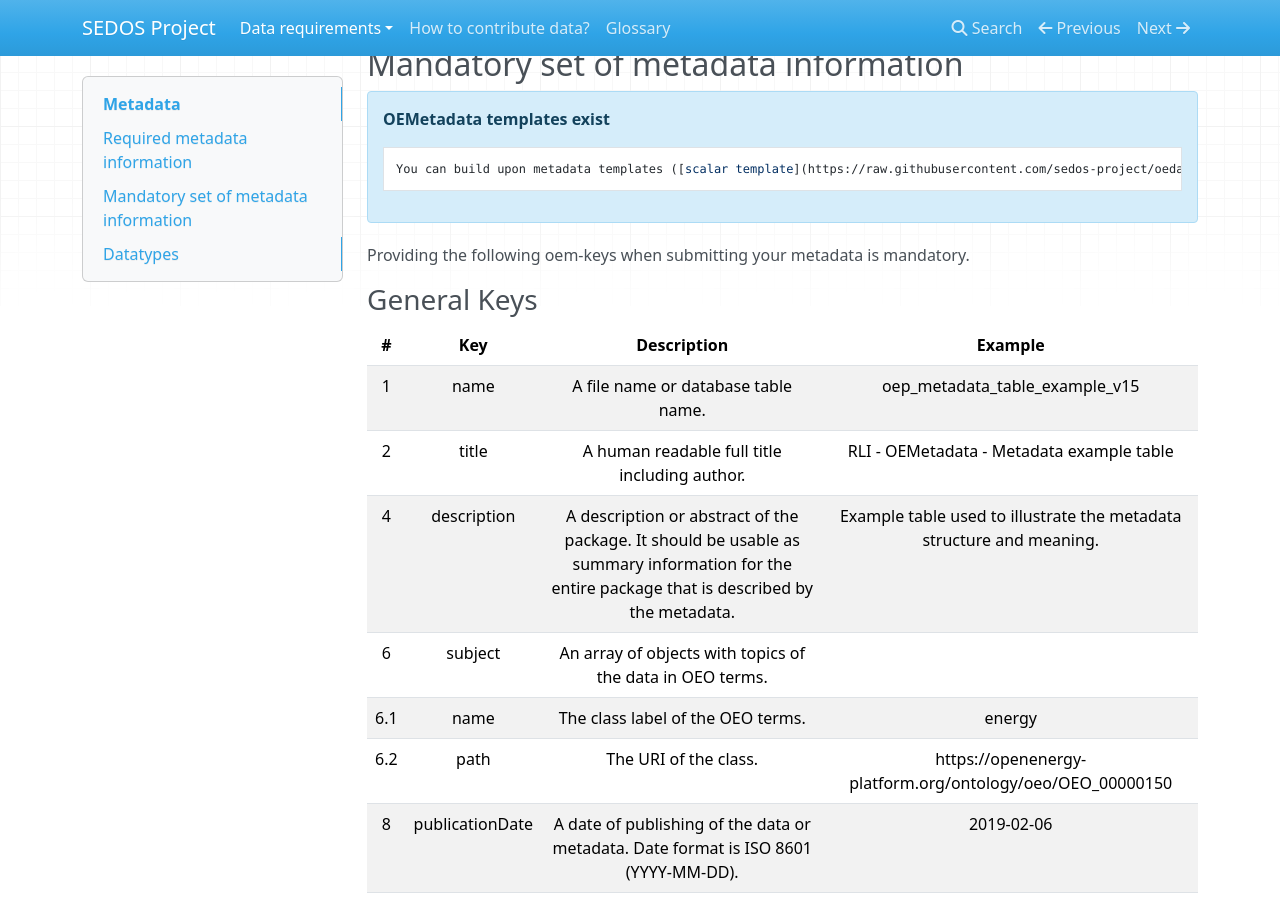
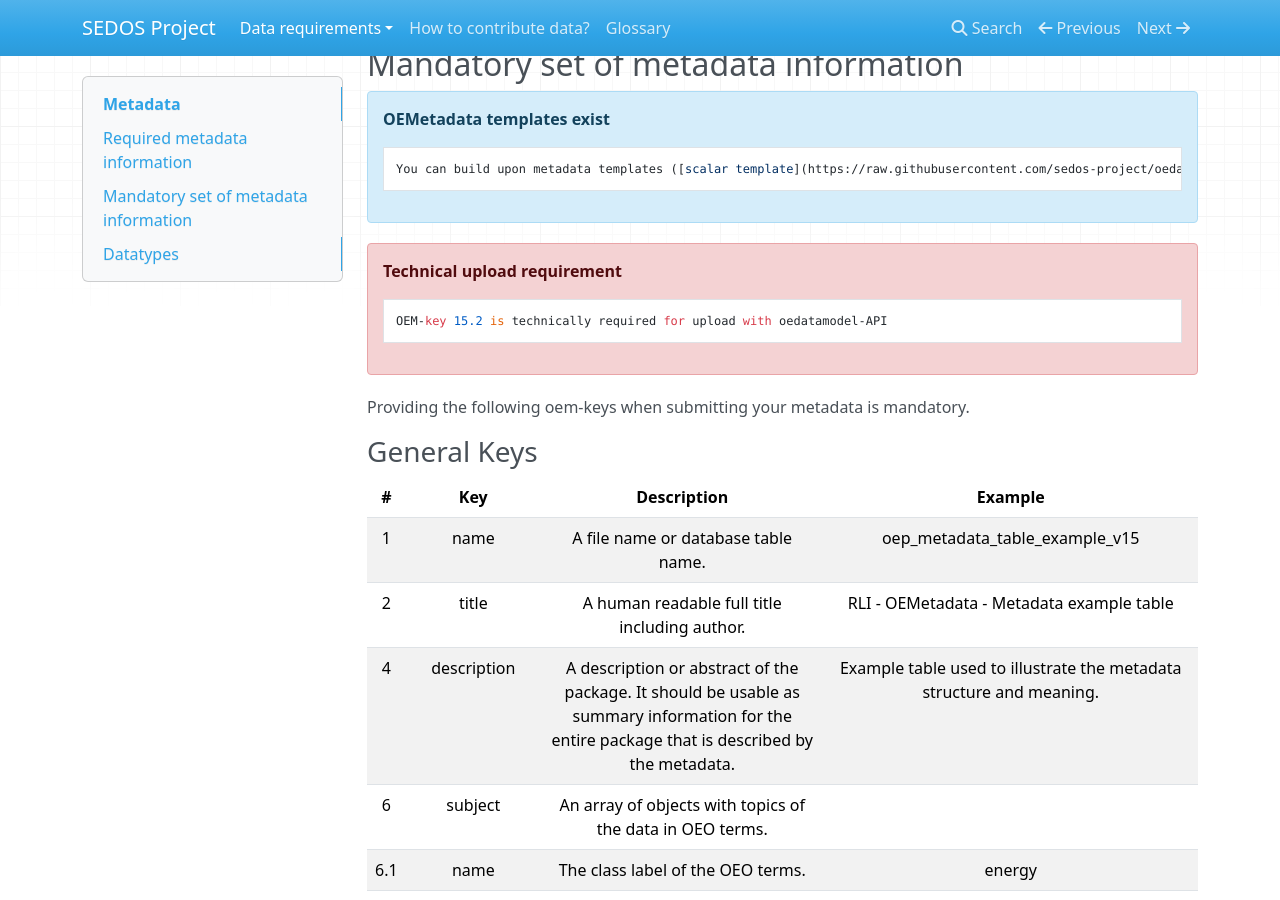
Before and after one commit to sedos-project/organization, an MkDocs documentation site: the page built from docs/data_requirements/metadata.md, in a window 1280 px wide and 900 px high, scrolled down 304 px. Built offline with MkDocs 1.6.1, drawn with Linux system fonts in a browser that asks for light colours; nearby versions of some CDN libraries; some of the changed text lies outside the part shown.

Commit message:
Update metadata.md

```diff
--- a/docs/data_requirements/metadata.md
+++ b/docs/data_requirements/metadata.md
@@ -15,6 +15,10 @@
 !!! Note "OEMetadata templates exist"
 
         You can build upon metadata templates ([scalar template](https://raw.githubusercontent.com/sedos-project/oedatamodel/main/oedatamodel-parameter/datamodel_scalars.json) and [timeseries template](https://raw.githubusercontent.com/sedos-project/oedatamodel/main/oedatamodel-parameter/datamodel_timeseries.json)).
+
+!!! Danger "Technical upload requirement"
+
+        OEM-key 15.2 is technically required for upload with oedatamodel-API
 
 Providing the following oem-keys when submitting your metadata is mandatory.
 
@@ -80,14 +84,14 @@
 
 Needed to process the csv-table for the OEP.
 
-|   #  |    Key    |                                                                                                                                                                                                                                                                                   Description                                                                                                                                                                                                                                                                                    |                                  Example                                 |
-|:----:|:---------:|:--------------------------------------------------------------------------------------------------------------------------------------------------------------------------------------------------------------------------------------------------------------------------------------------------------------------------------------------------------------------------------------------------------------------------------------------------------------------------------------------------------------------------------------------------------------------------------:|:------------------------------------------------------------------------:|
-| 15   | resources |                                                                                                                                                                                                                                    An array of objects of the data. It describes the data resource as an individual file or (database) table.                                                                                                                                                                                                                                    |                                                                          |
-| 15.1 | profile   |                                                                                                                                                                                 The profile of this descriptor according to the profiles  specification. This information is retained in order to comply with the  "Tabular Data Package" standard. Use "tabular-data-resource" for all  tables.                                                                                                                                                                                 | tabular-data-resource                                                    |
-| 15.2 | name      | A name for the entire data package. The name must consist of only lowercase alphanumeric characters or underscore. It must not start with a number or underscore. In a database, this  will be the name of the table within the  schema containing it.  The name can correspond to the file name (minus the file-extension) of the data file describing the resource, if it complies with the naming convention above. Name also contains information about the [shema](https://openenergy-platform.org/dataedit/schemas) on the OEP, use "." to seperate shema from table name. | openstreetmap.osm_deu_line                                               |
-| 15.3 | path      |                                                                                                                                                                                                                                         A URL that should be a permanent http(s) address or other path directly linking to the resource.                                                                                                                                                                                                                                         | https://openenergy-platform.org/dataedit/view/openstreetmap/osm_deu_line |
-| 15.4 | format    |                                                                                                                                   The file extension. 'csv', 'xls', 'json' etc. would be expected to  be the standard file extension for this type of resource. When you  upload your data to the OEDB, in the shown metadata string, the format  will be changed accordingly to 'PostgreSQL', since the data there are  stored in a database.                                                                                                                                   | PostgreSQL                                                               |
-| 15.5 | encoding  |                                                                                                                                                                       Specifies the character encoding of the resource's data file. The values should be one of the "Preferred MIME Names" for a character encoding registered with IANA. If no value for this key is specified then the default is UTF-8.                                                                                                                                                                       | UTF-8                                                                    |
+|                    #                     |                      Key                       |                                                                                                                                                                                                                                                                                                                         Description                                                                                                                                                                                                                                                                                                                         |                                         Example                                          |
+|:----------------------------------------:|:----------------------------------------------:|:-----------------------------------------------------------------------------------------------------------------------------------------------------------------------------------------------------------------------------------------------------------------------------------------------------------------------------------------------------------------------------------------------------------------------------------------------------------------------------------------------------------------------------------------------------------------------------------------------------------------------------------------------------------:|:----------------------------------------------------------------------------------------:|
+|                    15                    |                   resources                    |                                                                                                                                                                                                                                                                         An array of objects of the data. It describes the data resource as an individual file or (database) table.                                                                                                                                                                                                                                                                          |                                                                                          |
+|                   15.1                   |                    profile                     |                                                                                                                                                                                                                      The profile of this descriptor according to the profiles  specification. This information is retained in order to comply with the  "Tabular Data Package" standard. Use "tabular-data-resource" for all  tables.                                                                                                                                                                                                                       |                                  tabular-data-resource                                   |
+| **<span style="color:red"> 15.2 </span>**  | **<span style="color:red"> name </span>**  | **<span style="color:red"> Requiered for oedatamodel upload </span>** <br> A name for the entire data package. The name must consist of only lowercase alphanumeric characters or underscore. It must not start with a number or underscore. In a database, this  will be the name of the table within the  schema containing it.  The name can correspond to the file name (minus the file-extension) of the data file describing the resource, if it complies with the naming convention above. Name also contains information about the [shema](https://openenergy-platform.org/dataedit/schemas) on the OEP, use "." to seperate shema from table name. | **<span style="color:red"> model_draft.my_naming_convention_conform_table_name </span>** |
+|                   15.3                   |                      path                      |                                                                                                                                                                                                                                                                              A URL that should be a permanent http(s) address or other path directly linking to the resource.                                                                                                                                                                                                                                                                               |         https://openenergy-platform.org/dataedit/view/openstreetmap/osm_deu_line         |
+|                   15.4                   |                     format                     |                                                                                                                                                                        The file extension. 'csv', 'xls', 'json' etc. would be expected to  be the standard file extension for this type of resource. When you  upload your data to the OEDB, in the shown metadata string, the format  will be changed accordingly to 'PostgreSQL', since the data there are  stored in a database.                                                                                                                                                                         |                                        PostgreSQL                                        |
+|                   15.5                   |                    encoding                    |                                                                                                                                                                                                            Specifies the character encoding of the resource's data file. The values should be one of the "Preferred MIME Names" for a character encoding registered with IANA. If no value for this key is specified then the default is UTF-8.                                                                                                                                                                                                             |                                          UTF-8                                           |
 
 ### Resource Keys - Schema
 
```
Also changed, not shown: docs/data_requirements/input_data.md (+1 -1 lines).
